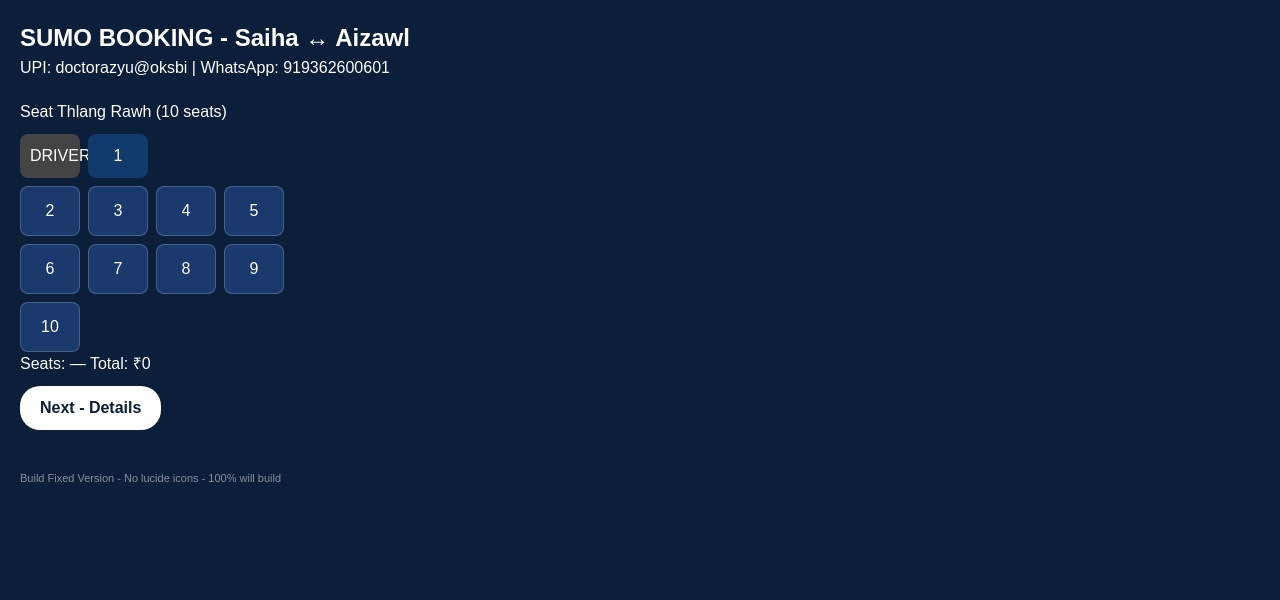
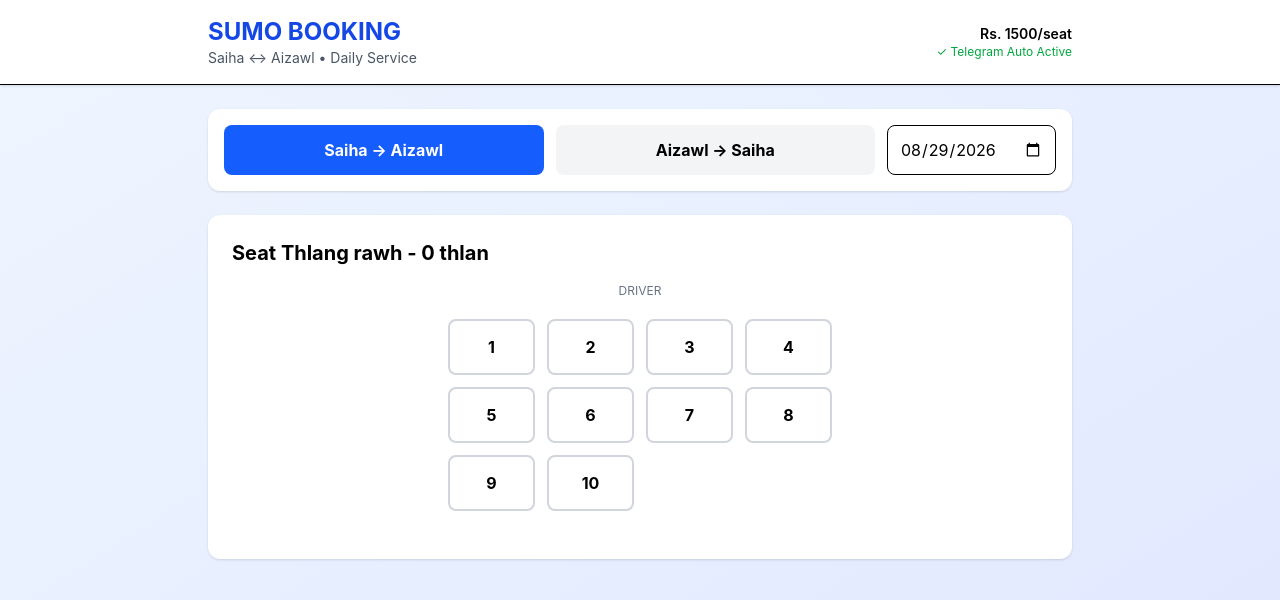
Before and after one commit to DavidAzyu/sumo-booking, a React (Vite) app: page / in a window 1280 px wide. Shown: the top 600 px of the page. Built offline with nearby package versions, Linux system fonts and the light colour scheme.

Commit message:
telegram 100% auto active

```diff
--- a/src/App.tsx
+++ b/src/App.tsx
@@ -1,56 +1,179 @@
-// @ts-nocheck
-import { useState } from "react";
-export default function App(){
-  const [upi,setUpi]=useState("doctorazyu@oksbi");
-  const [wa,setWa]=useState("919362600601");
-  const [seats,setSeats]=useState<number[]>([]);
-  const [step,setStep]=useState(0);
-  const [name,setName]=useState("");
-  const [phone,setPhone]=useState("");
-  const toggle=(n:number)=> setSeats(s=> s.includes(n) ? s.filter(x=>x!==n) : [...s,n].slice(0,4));
-  const total=seats.length*700;
+import { useState } from 'react';
+
+type Step = 'seats' | 'details' | 'payment' | 'success';
+
+export default function App() {
+  const [step, setStep] = useState<Step>('seats');
+  const [selectedSeats, setSelectedSeats] = useState<number[]>([]);
+  const [route, setRoute] = useState<'saiha-aizawl' | 'aizawl-saiha'>('saiha-aizawl');
+  const [date, setDate] = useState(new Date().toISOString().split('T')[0]);
+  const [form, setForm] = useState({ name: '', phone: '', email: '' });
+  const [utr, setUtr] = useState('');
+  const [bookingId, setBookingId] = useState('');
+  const [isSending, setIsSending] = useState(false);
+
+  const seats = Array.from({ length: 10 }, (_, i) => i + 1);
+  const price = 1500;
+  const total = selectedSeats.length * price;
+
+  const toggleSeat = (n: number) => {
+    setSelectedSeats(prev => prev.includes(n) ? prev.filter(s => s !== n) : [...prev, n]);
+  };
+
+  const handleBooking = async () => {
+    if (!form.name || !form.phone || !utr) {
+      alert('Name, Phone leh UTR dah vek rawh!');
+      return;
+    }
+    setIsSending(true);
+    const newId = 'SUMO' + Date.now().toString().slice(-6);
+    setBookingId(newId);
+
+    // 1. Telegram Auto Send
+    try {
+      await fetch('/api/telegram', {
+        method: 'POST',
+        headers: { 'Content-Type': 'application/json' },
+        body: JSON.stringify({
+          name: form.name,
+          phone: form.phone,
+          seats: selectedSeats,
+          total,
+          bookingId: newId,
+          utr,
+          route: route === 'saiha-aizawl' ? 'Saiha → Aizawl' : 'Aizawl → Saiha',
+          date
+        })
+      });
+    } catch (e) {
+      console.log('Telegram failed, but continue');
+    }
+
+    // 2. WhatsApp 1-click backup
+    const msg = `NEW BOOKING%0AID:${newId}%0ARoute:${route}%0ADate:${date}%0ASeats:${selectedSeats.join(',')}%0ATotal:Rs.${total}%0AName:${form.name}%0APhone:${form.phone}%0AUTR:${utr}`;
+    window.open(`https://wa.me/919362600601?text=${msg}`, '_blank');
+
+    setIsSending(false);
+    setStep('success');
+  };
+
   return (
-    <div style={{minHeight:"100vh",background:"#0B1E3A",color:"white",fontFamily:"sans-serif",padding:20}}>
-      <h1 style={{fontWeight:900,fontSize:24}}>SUMO BOOKING - Saiha ↔ Aizawl</h1>
-      <p>UPI: {upi} | WhatsApp: {wa}</p>
-      {step===0 && (
-        <div style={{marginTop:20}}>
-          <h2>Seat Thlang Rawh (10 seats)</h2>
-          <div style={{display:"grid",gridTemplateColumns:"repeat(4,60px)",gap:8,marginTop:10}}>
-            <div style={{background:"#444",padding:10,borderRadius:8,textAlign:"center"}}>DRIVER</div>
-            <button onClick={()=>toggle(1)} style={{background: seats.includes(1)?"white":"#123B6D",color: seats.includes(1)?"black":"white",padding:10,borderRadius:8}}>1</button>
-            <div></div><div></div>
-            {[2,3,4,5,6,7,8,9,10].map(n=>(
-              <button key={n} onClick={()=>toggle(n)} style={{background: seats.includes(n)?"white":"#1a3a6d",color: seats.includes(n)?"black":"white",padding:12,borderRadius:8,border:"1px solid #fff3"}}>{n}</button>
-            ))}
+    <div className="min-h-screen bg-gradient-to-br from-blue-50 to-indigo-100">
+      {/* Header */}
+      <div className="bg-white shadow-sm border-b">
+        <div className="max-w-4xl mx-auto px-4 py-4 flex justify-between items-center">
+          <div>
+            <h1 className="text-2xl font-bold text-blue-700">SUMO BOOKING</h1>
+            <p className="text-sm text-gray-600">Saiha ↔ Aizawl • Daily Service</p>
           </div>
-          <p>Seats: {seats.join(",")||"—"} Total: ₹{total}</p>
-          <button disabled={!seats.length} onClick={()=>setStep(1)} style={{marginTop:10,background:"white",color:"#0B1E3A",padding:"10px 20px",borderRadius:20,fontWeight:900}}>Next - Details</button>
-        </div>
-      )}
-      {step===1 && (
-        <div style={{marginTop:20}}>
-          <input value={name} onChange={e=>setName(e.target.value)} placeholder="Hming" style={{padding:10,borderRadius:8,width:"100%",marginBottom:8,color:"black"}}/>
-          <input value={phone} onChange={e=>setPhone(e.target.value)} placeholder="Phone" style={{padding:10,borderRadius:8,width:"100%",marginBottom:8,color:"black"}}/>
-          <button onClick={()=>setStep(2)} style={{background:"white",color:"#0B1E3A",padding:"10px 20px",borderRadius:20,fontWeight:900,width:"100%"}}>Pay ₹{total} to {upi}</button>
-          <div style={{marginTop:10,display:"flex",gap:8,flexDirection:"column"}}>
-            <a href={`upi://pay?pa=${upi}&am=${total}&cu=INR`} style={{background:"#00ff88",color:"black",padding:12,borderRadius:20,textAlign:"center",fontWeight:900,textDecoration:"none"}}>Pay with GPay / PhonePe - Phone ah QR ngai lo!</a>
-            <div style={{fontSize:12,opacity:0.7}}>Copy UPI: {upi} - Scan chiah WhatsApp a booking lang nghal!</div>
+          <div className="text-right">
+            <p className="text-sm font-semibold">Rs. {price}/seat</p>
+            <p className="text-xs text-green-600">✓ Telegram Auto Active</p>
           </div>
         </div>
-      )}
-      {step===2 && (
-        <div style={{marginTop:20,background:"white",color:"black",padding:20,borderRadius:20}}>
-          <h2>✅ Ticket Confirmed!</h2>
-          <p>Booking: B-{Math.floor(Math.random()*9000)}</p>
-          <p>Seats: {seats.join(",")}</p>
-          <p>Total: ₹{total} to {upi}</p>
-          <p>WhatsApp: {wa} ah thawn tawh!</p>
-          <p>Kan lawm e! Tluang takin!</p>
-          <button onClick={()=>{setSeats([]); setStep(0)}} style={{marginTop:10,background:"#0B1E3A",color:"white",padding:"10px 20px",borderRadius:20}}>Book Again</button>
+      </div>
+
+      <div className="max-w-4xl mx-auto px-4 py-6">
+        {/* Route Selector */}
+        <div className="bg-white rounded-xl shadow p-4 mb-6 flex gap-3">
+          <button
+            onClick={() => setRoute('saiha-aizawl')}
+            className={`flex-1 py-3 rounded-lg font-bold ${route === 'saiha-aizawl' ? 'bg-blue-600 text-white' : 'bg-gray-100'}`}
+          >
+            Saiha → Aizawl
+          </button>
+          <button
+            onClick={() => setRoute('aizawl-saiha')}
+            className={`flex-1 py-3 rounded-lg font-bold ${route === 'aizawl-saiha' ? 'bg-blue-600 text-white' : 'bg-gray-100'}`}
+          >
+            Aizawl → Saiha
+          </button>
+          <input
+            type="date"
+            value={date}
+            onChange={e => setDate(e.target.value)}
+            className="px-3 py-3 border rounded-lg"
+          />
         </div>
-      )}
-      <footer style={{marginTop:40,opacity:0.5,fontSize:11}}>Build Fixed Version - No lucide icons - 100% will build</footer>
+
+        {step === 'seats' && (
+          <div className="bg-white rounded-xl shadow p-6">
+            <h2 className="text-xl font-bold mb-4">Seat Thlang rawh - {selectedSeats.length} thlan</h2>
+            <div className="grid grid-cols-4 gap-3 mb-6 max-w-sm mx-auto">
+              <div className="col-span-4 text-center text-xs text-gray-500 mb-2">DRIVER</div>
+              {seats.map(n => (
+                <button
+                  key={n}
+                  onClick={() => toggleSeat(n)}
+                  className={`h-14 rounded-lg font-bold border-2 ${selectedSeats.includes(n) ? 'bg-blue-600 text-white border-blue-600' : 'bg-white border-gray-300 hover:border-blue-400'}`}
+                >
+                  {n}
+                </button>
+              ))}
+            </div>
+            {selectedSeats.length > 0 && (
+              <div className="border-t pt-4">
+                <p className="font-bold">Seats: {selectedSeats.join(', ')} • Total: Rs.{total}</p>
+                <button onClick={() => setStep('details')} className="w-full mt-4 bg-blue-600 text-white py-3 rounded-lg font-bold">
+                  Next - Details →
+                </button>
+              </div>
+            )}
+          </div>
+        )}
+
+        {step === 'details' && (
+          <div className="bg-white rounded-xl shadow p-6">
+            <h2 className="text-xl font-bold mb-4">Details</h2>
+            <input placeholder="Hming" value={form.name} onChange={e => setForm({...form, name: e.target.value})} className="w-full border p-3 rounded-lg mb-3" />
+            <input placeholder="Phone Number" value={form.phone} onChange={e => setForm({...form, phone: e.target.value})} className="w-full border p-3 rounded-lg mb-3" />
+            <input placeholder="Email (optional)" value={form.email} onChange={e => setForm({...form, email: e.target.value})} className="w-full border p-3 rounded-lg mb-3" />
+            <div className="flex gap-3">
+              <button onClick={() => setStep('seats')} className="flex-1 border py-3 rounded-lg">Back</button>
+              <button onClick={() => setStep('payment')} disabled={!form.name || !form.phone} className="flex-1 bg-blue-600 text-white py-3 rounded-lg font-bold disabled:bg-gray-300">
+                Payment →
+              </button>
+            </div>
+          </div>
+        )}
+
+        {step === 'payment' && (
+          <div className="bg-white rounded-xl shadow p-6">
+            <h2 className="text-xl font-bold mb-4">Payment - Rs.{total}</h2>
+            <div className="bg-blue-50 p-4 rounded-lg mb-4 text-center">
+              <p className="font-bold">UPI: doctorazyu@oksbi</p>
+              <p className="text-sm">Amount: Rs.{total}</p>
+              <p className="text-xs text-gray-600 mt-2">QR Code hmangin emaw UPI ID hmangin pe rawh</p>
+            </div>
+            <input placeholder="UTR / Transaction ID dah rawh" value={utr} onChange={e => setUtr(e.target.value)} className="w-full border p-3 rounded-lg mb-4" />
+            <div className="bg-yellow-50 border border-yellow-200 p-3 rounded-lg mb-4 text-sm">
+              <p>✓ Pay zawh ah UTR dah la</p>
+              <p>✓ Telegram ah a thleng nghal ang!</p>
+              <p>✓ WhatsApp backup a in hawng ang</p>
+            </div>
+            <div className="flex gap-3">
+              <button onClick={() => setStep('details')} className="flex-1 border py-3 rounded-lg">Back</button>
+              <button onClick={handleBooking} disabled={isSending || !utr} className="flex-1 bg-green-600 text-white py-3 rounded-lg font-bold disabled:bg-gray-300">
+                {isSending ? 'Sending...' : 'Payment Done ✓'}
+              </button>
+            </div>
+          </div>
+        )}
+
+        {step === 'success' && (
+          <div className="bg-white rounded-xl shadow p-8 text-center">
+            <div className="text-6xl mb-4">🎉</div>
+            <h2 className="text-2xl font-bold text-green-600 mb-2">Booking Success!</h2>
+            <p className="font-mono bg-gray-100 p-2 rounded mb-4">{bookingId}</p>
+            <p className="text-sm mb-2">Seats: {selectedSeats.join(', ')} • Rs.{total}</p>
+            <p className="text-sm text-green-600 font-bold">✓ Telegram ah thawn a ni ta - 9362600601</p>
+            <p className="text-sm text-blue-600">✓ WhatsApp a in hawng tawh - SEND hmet rawh</p>
+            <button onClick={() => { setStep('seats'); setSelectedSeats([]); setUtr(''); }} className="w-full mt-6 bg-blue-600 text-white py-3 rounded-lg font-bold">
+              New Booking
+            </button>
+          </div>
+        )}
+      </div>
     </div>
-  )
+  );
 }
--- /dev/null
+++ b/src/api/telegram.js
@@ -0,0 +1,53 @@
+
+export default async function handler(req, res) {
+  if (req.method !== 'POST') {
+    return res.status(405).json({ error: 'POST only' });
+  }
+
+  const BOT_TOKEN = '8966431953:AAEdSBiT3GEosQQUq1C2AV8n5VuAWEUi2Yk';
+  const CHAT_ID = '5279066849';
+
+  try {
+    const { name, phone, seats, total, bookingId, utr, route, date } = req.body;
+
+    const message = `🚨 *NEW SUMO BOOKING* 🚨
+
+🆔 *ID:* ${bookingId}
+📍 *Route:* ${route || 'Saiha ↔ Aizawl'}
+📅 *Date:* ${date || new Date().toLocaleDateString()}
+💺 *Seats:* ${seats ? seats.join(', ') : ''}
+💰 *Total:* Rs.${total}
+👤 *Name:* ${name}
+📱 *Phone:* ${phone}
+💳 *UTR:* ${utr || 'Not provided'}
+
+✅ *Action:* Please confirm booking!
+
+_Sumo Booking System_
+`;
+
+    const telegramUrl = `https://api.telegram.org/bot${BOT_TOKEN}/sendMessage`;
+
+    const response = await fetch(telegramUrl, {
+      method: 'POST',
+      headers: { 'Content-Type': 'application/json' },
+      body: JSON.stringify({
+        chat_id: CHAT_ID,
+        text: message,
+        parse_mode: 'Markdown'
+      })
+    });
+
+    const result = await response.json();
+
+    if (result.ok) {
+      return res.status(200).json({ ok: true, telegram: true });
+    } else {
+      console.error('Telegram error:', result);
+      return res.status(200).json({ ok: true, telegram: false, error: result });
+    }
+  } catch (error) {
+    console.error('API Error:', error);
+    return res.status(200).json({ ok: true, error: error.message });
+  }
+}
--- /dev/null
+++ b/src/api/whatsapp.js
@@ -0,0 +1,15 @@
+export default async function handler(req, res) {
+  if (req.method !== 'POST') return res.status(405).json({error:'POST only'});
+  const {name, phone, seats, total, bookingId, utr} = req.body;
+  const adminPhone = "919362600601";
+  const apiKey = "HETAH I APIKEY DAH RAWH"; // <-- Step 2 ah i hmu ang
+
+  const message = `NEW BOOKING%0AName:${name}%0APhone:${phone}%0ASeats:${seats}%0AAmount:Rs.${total}%0ABooking:${bookingId}%0AUTR:${utr}`;
+
+  try {
+    await fetch(`https://api.callmebot.com/whatsapp.php?phone=${adminPhone}&text=${message}&apikey=${apiKey}`);
+    res.json({ok:true});
+  } catch(e){
+    res.json({ok:false});
+  }
+}
```
